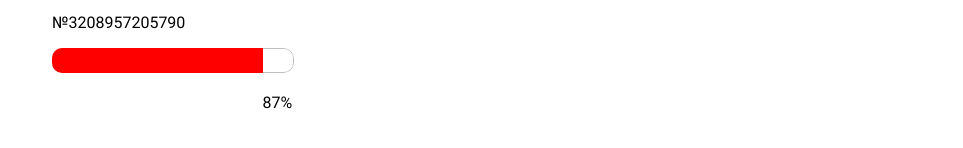
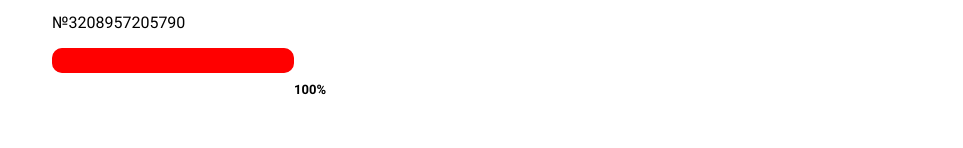
Before and after one commit to cognitive-cake/endy, a website: page index.html in a window 1280 px wide. Shown: the part 302-450 px from the top of the page, without its empty margins (158-1121 px from the left). Drawn offline with Linux system fonts and the light colour scheme.

Commit message:
Упростил реализацию уровня заполненности для прогресс-бара

```diff
--- a/index.html
+++ b/index.html
@@ -48,11 +48,10 @@
     <p class="progress__order-number">№3208957205790</p>
     <div class="progress__visualization">
       <div class="progress-bar">
-        <div class="progress-bar__wrapper">
-          <div class="progress-bar__filler"></div>
-        </div>
+        <div class="progress-bar__wrapper"></div>
+        <div class="progress-bar__filler"></div>
       </div>
-      <span class="progress__value" data-progress="87">0%</span>
+      <span class="progress__value" data-progress="100">0%</span>
     </div>
   </div>
 
--- a/js/progress-bar.js
+++ b/js/progress-bar.js
@@ -8,7 +8,7 @@
     progressBarFillerClass: 'progress-bar__filler',
     progressValueClass: 'progress__value',
     radixForValue: 10,
-    widthUnits: 'px',
+    widthUnits: '%',
     valueUnits: '%'
   };
 
@@ -37,7 +37,7 @@
   }
 
   function setFillerWidth(value) {
-    barFiller.style.width = progressBar.offsetWidth * value / 100 + PARAMETERS.widthUnits;
+    barFiller.style.width = value + PARAMETERS.widthUnits;
   }
 
   function setNewDisplayedValue(value) {
@@ -45,7 +45,7 @@
   }
 
   function setPositionOfDisplayedValue(value) {
-    progressValue.style.left = value + PARAMETERS.valueUnits;
+    progressValue.style.left = value + PARAMETERS.widthUnits;
   }
 
   // Выполнение скрипта
--- a/sass/blocks/progress-bar.scss
+++ b/sass/blocks/progress-bar.scss
@@ -13,10 +13,9 @@
   }
 
   &__filler {
-    position: relative;
-    top: -1px;
-    left: -1px;
-    width: 180px;
+    position: absolute;
+    top: 0;
+    width: 0px;
     height: $progress-bar-height;
 
     background-color: $endy-red;
--- a/sass/blocks/progress.scss
+++ b/sass/blocks/progress.scss
@@ -7,8 +7,11 @@
   }
   &__value {
     position: relative;
-    top: 20px;
-    left: 180px;
+    top: 6px;
+    left: 0px;
+
+    font-size: 13px;
+    font-weight: bold;
   }
   &__order-number {
 
```
Also changed, not shown: css/style.css, css/style.min.css.
